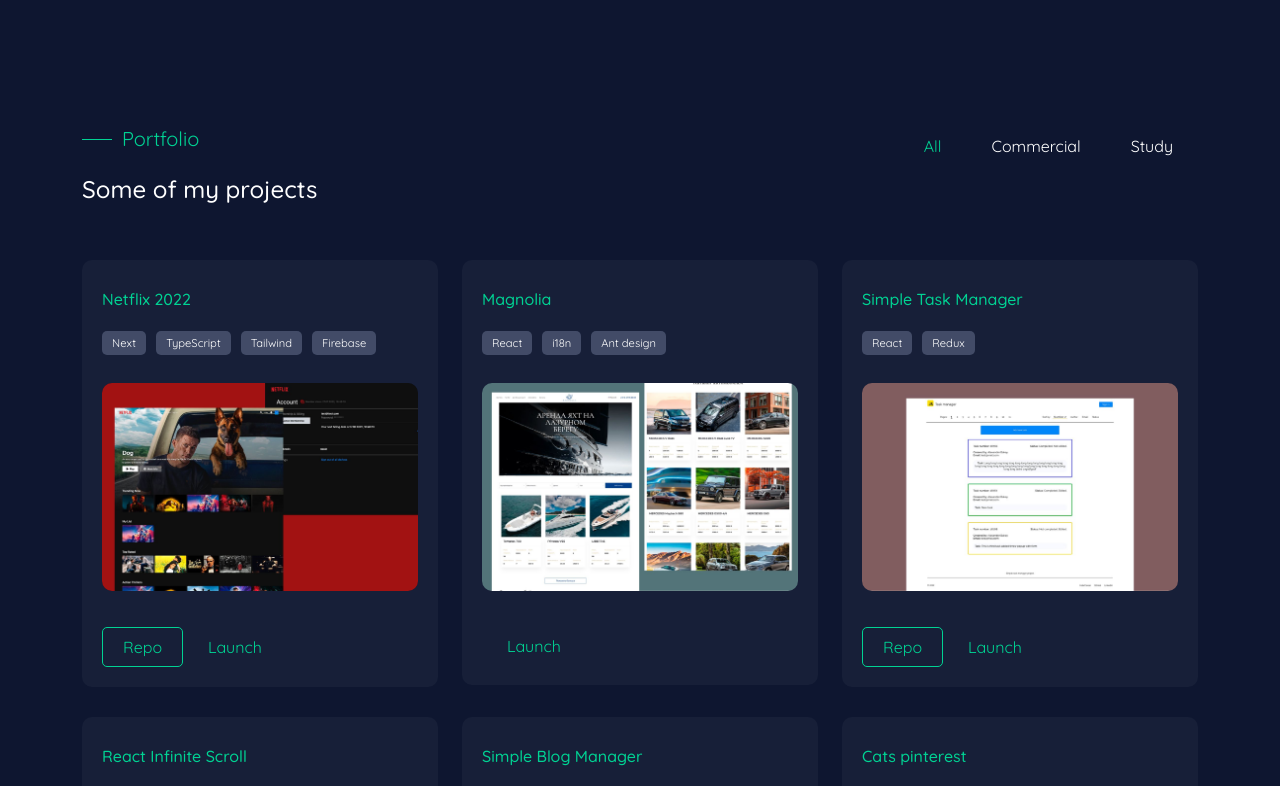
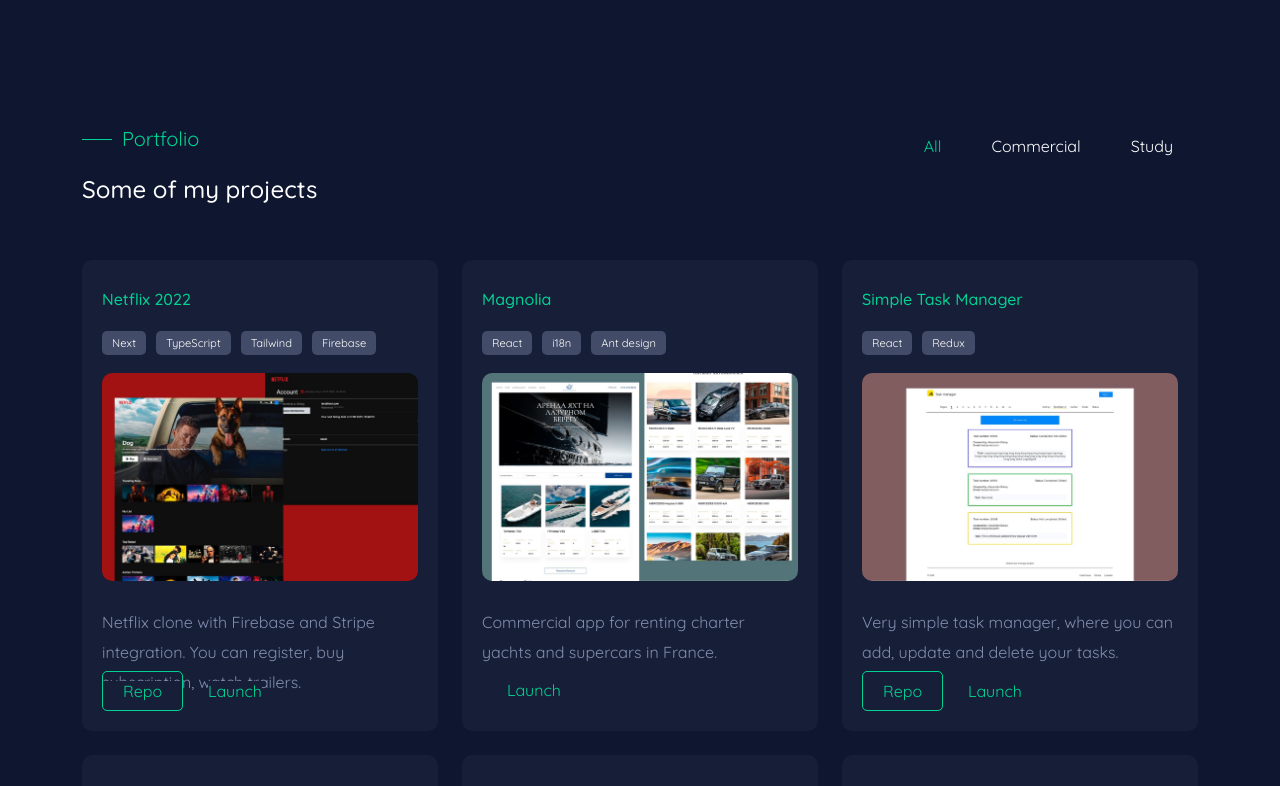
Before and after one commit to BakayAlexander/portfolio, a Next.js app: page / in a window 1280 px wide. Shown: the part 2000-2786 px from the top of the page. Built offline with nearby package versions, Linux system fonts and the light colour scheme.

Commit message:
feat: add projects description

```diff
--- a/components/NavBar/navbar.module.css
+++ b/components/NavBar/navbar.module.css
@@ -17,10 +17,6 @@
   color: #01d293;
 }
 
-.nav__menu a:first-child {
-  color: #01d293;
-}
-
 @media screen and (max-width: 1000px) {
   .nav__menu {
     position: absolute;
--- a/components/UI/Portfolio/Portfolio.jsx
+++ b/components/UI/Portfolio/Portfolio.jsx
@@ -55,13 +55,14 @@
             </div>
           </Col>
           {data?.map(portfolio => (
-            <Col lg="4" md="6" sm="6" key={portfolio.id}>
+            <Col lg="4" md="6" sm="6" key={portfolio.id} className="mb-4">
               <PortfolioItem
                 title={portfolio.title}
                 image={portfolio.image}
                 projectUrl={portfolio.projectUrl}
                 projectRepo={portfolio.projectRepo}
                 keywords={portfolio.keywords}
+                text={portfolio.text}
               />
             </Col>
           ))}
--- a/components/UI/PortfolioItem/PortfolioItem.jsx
+++ b/components/UI/PortfolioItem/PortfolioItem.jsx
@@ -1,9 +1,8 @@
 import Image from 'next/image';
-import Link from 'next/link';
 import React from 'react';
 import classes from './portfolio-item.module.css';
 
-const PortfolioItem = ({ title, image, projectUrl, projectRepo, keywords }) => {
+const PortfolioItem = ({ title, image, projectUrl, projectRepo, keywords, text }) => {
   return (
     <div className={classes.portfolio__item}>
       <div className="bg-transparent">
@@ -17,6 +16,7 @@
       <div className={classes.portfolio__image}>
         <Image src={image} alt="project image" width="380" height="250" />
       </div>
+      <p className={classes.portfolio__text}>{text}</p>
       <div className={classes.portfolio__link}>
         {projectRepo && (
           <a href={projectRepo} target="_blank" rel="noopener noreferrer">
--- a/components/UI/PortfolioItem/portfolio-item.module.css
+++ b/components/UI/PortfolioItem/portfolio-item.module.css
@@ -2,7 +2,7 @@
   background: #171f38;
   padding: 30px 20px 20px 20px;
   border-radius: 10px;
-  margin-bottom: 30px;
+  height: 100%;
 }
 
 .portfolio__item h6 {
@@ -21,7 +21,7 @@
 }
 
 .portfolio__image {
-  margin: 30px 0px;
+  margin: 20px 0px;
   background: transparent;
 }
 
@@ -37,6 +37,11 @@
   background: #171f38 !important;
 }
 
+.portfolio__text {
+  background: transparent;
+  height: 3rem;
+}
+
 @media only screen and (max-width: 576px) {
   .portfolio__image {
     display: flex;
--- a/components/data/projects.js
+++ b/components/data/projects.js
@@ -13,6 +13,7 @@
     keywords: ['HTML', 'CSS', 'Non-adaptive'],
     projectUrl: 'https://balaclava-static.netlify.app/',
     projectRepo: 'https://github.com/BakayAlexander/balaklava-project',
+    text: `Small non-adaptive website about Balaclava's history, before its occupation.`,
   },
 
   {
@@ -23,6 +24,7 @@
     keywords: ['HTML', 'CSS', 'Adaptive'],
     projectUrl: 'https://bakayalexander.github.io/russian-travel/',
     projectRepo: 'https://github.com/BakayAlexander/russian-travel',
+    text: 'This website tells about traveling. Be ware! Russian language.',
   },
 
   {
@@ -33,6 +35,7 @@
     keywords: ['Class components', 'JS'],
     projectUrl: 'https://github.com/BakayAlexander/mesto',
     projectRepo: 'https://github.com/BakayAlexander/mesto',
+    text: 'If I was asked to write an Instagram in the first months of studying JS...',
   },
 
   {
@@ -43,6 +46,7 @@
     keywords: ['React', 'Routing', 'Api'],
     projectUrl: 'https://bakayalexander.github.io/blog-react/',
     projectRepo: 'https://github.com/BakayAlexander/blog-react',
+    text: 'React Routing training web app. For fun, it uses Lord of the rings api!)',
   },
 
   {
@@ -53,6 +57,7 @@
     keywords: ['React', 'Auth', 'Routing', 'Api'],
     projectUrl: 'http://bakay.nomoredomains.work/',
     projectRepo: 'https://github.com/BakayAlexander/movies-explorer-frontend',
+    text: 'Diploma project at Yandex Practicum. You can register, search for movies and like them.',
   },
 
   {
@@ -62,6 +67,7 @@
     category: 'Study',
     keywords: ['Express.js', 'MongoDB', 'Celebrate'],
     projectRepo: 'https://github.com/BakayAlexander/movies-explorer-api',
+    text: 'My backend for diploma project at Yandex Practicum.',
   },
 
   {
@@ -72,6 +78,7 @@
     keywords: ['React', 'Api'],
     projectUrl: 'https://bakay-cats-pinterest.netlify.app/',
     projectRepo: 'https://github.com/BakayAlexander/frontend-challenge',
+    text: 'Cats Pinterest was made as fun frontend challenge.',
   },
 
   {
@@ -82,6 +89,7 @@
     keywords: ['React', 'Redux toolkit'],
     projectUrl: 'https://blog-manager-bakay.netlify.app/',
     projectRepo: 'https://github.com/BakayAlexander/blog-manager',
+    text: 'This simple project was a training of my Redux Toolkit skills.',
   },
 
   {
@@ -92,6 +100,7 @@
     keywords: ['React', 'React Query', 'Api'],
     projectUrl: 'https://bakay-react-inf-scroll.netlify.app/',
     projectRepo: 'https://github.com/BakayAlexander/react_infinite_scroll',
+    text: 'Two ways of implementation of Infinite Scroll: on clean React and on React Query.',
   },
   {
     id: '10',
@@ -101,6 +110,7 @@
     keywords: ['React', 'Redux'],
     projectUrl: 'https://bakay-task-manager.netlify.app/',
     projectRepo: 'https://github.com/BakayAlexander/task-manager',
+    text: 'Very simple task manager, where you can add, update and delete your tasks.',
   },
   {
     id: '11',
@@ -109,6 +119,7 @@
     category: 'Commercial',
     keywords: ['React', 'i18n', 'Ant design'],
     projectUrl: 'https://magnolia-charter.com/',
+    text: 'Commercial app for renting charter yachts and supercars in France.',
   },
   {
     id: '12',
@@ -118,5 +129,6 @@
     keywords: ['Next', 'TypeScript', 'Tailwind', 'Firebase'],
     projectUrl: 'https://bakay-netflix.netlify.app/',
     projectRepo: 'https://github.com/BakayAlexander/netflix-2022',
+    text: 'Netflix clone with Firebase and Stripe integration. You can register, buy subscription, watch trailers.',
   },
 ];
--- a/pages/index.js
+++ b/pages/index.js
@@ -1,4 +1,4 @@
-import { Fragment } from 'react';
+import Head from 'next/head';
 import About from '../components/UI/About/About';
 import Contact from '../components/UI/Contact/Contact';
 import Portfolio from '../components/UI/Portfolio/Portfolio';
@@ -7,13 +7,18 @@
 import Testimonial from '../components/UI/Testemonial/Testimonial';
 export default function Home() {
   return (
-    <Fragment>
+    <>
+      <Head>
+        <title>Alexander Bakay</title>
+        <link rel="icon" href="/favicon.ico" />
+        <meta name="description" content="This is a portfolio of Alexander Bakay web-developer. Build with Next.js." />
+      </Head>
       <Profile />
       <Services />
       <About />
       <Portfolio />
       <Testimonial />
       <Contact />
-    </Fragment>
+    </>
   );
 }
```
